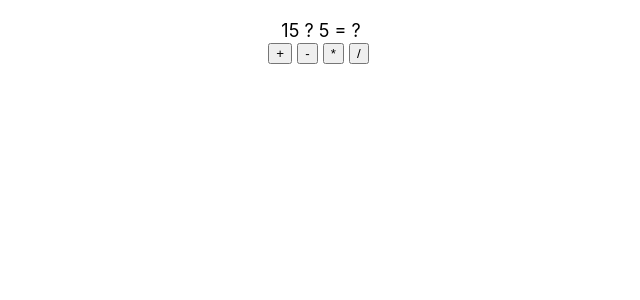
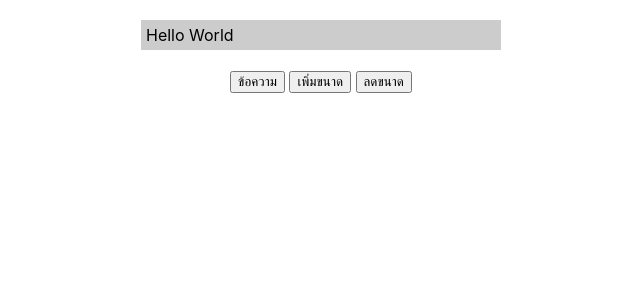
Before and after one commit to yasinthon18/app1_Yew, a React (Create React App) app: page / in a window 1280 px wide. Shown: the top 300 px of the page, without its empty margins (319-959 px from the left). Built offline with nearby package versions, Linux system fonts and the light colour scheme.

Commit message:
Add state-func.js

```diff
--- a/src/App.js
+++ b/src/App.js
@@ -1,8 +1,8 @@
 import React from 'react'
-import RefsFunc from './refs-func'
+import MessageBox from './state-func'
 
 
 
 export default function App(){
-  return <RefsFunc/>
+  return <MessageBox/>
 }
--- /dev/null
+++ b/src/state-func.js
@@ -0,0 +1,35 @@
+import React,{useState} from "react";
+
+export default function MessageBox() {
+    let [text,setText] = useState('Hello World')
+    let [size,setSize] = React.useState(16)
+
+    const onClickSetText = () =>{
+        let t = prompt('กำหนดข้อความ')
+        if(t){
+            setText(t)
+        }
+    }
+
+    const onClickZoomIn = () => {
+        let newSize = size + 1
+        setSize(newSize)
+    }
+    let msgboxSyle = {
+        display: 'inline-block',
+        width: 350,
+        fontSize: size,
+        backgroundColor: '#ccc',
+        padding: 5,
+        textAlign: 'left'
+    }
+
+    return(
+        <div style={{textAlign:'center',marginTop:20}}>
+            <div style={msgboxSyle}>{text}</div><br/><br/>
+            <button onClick={onClickSetText}>ข้อความ</button>&nbsp;
+            <button onClick={onClickZoomIn}>เพิ่มขนาด</button>&nbsp;
+            <button onClick={() => setSize(size - 1)}>ลดขนาด</button>
+        </div>
+    )
+}
```
